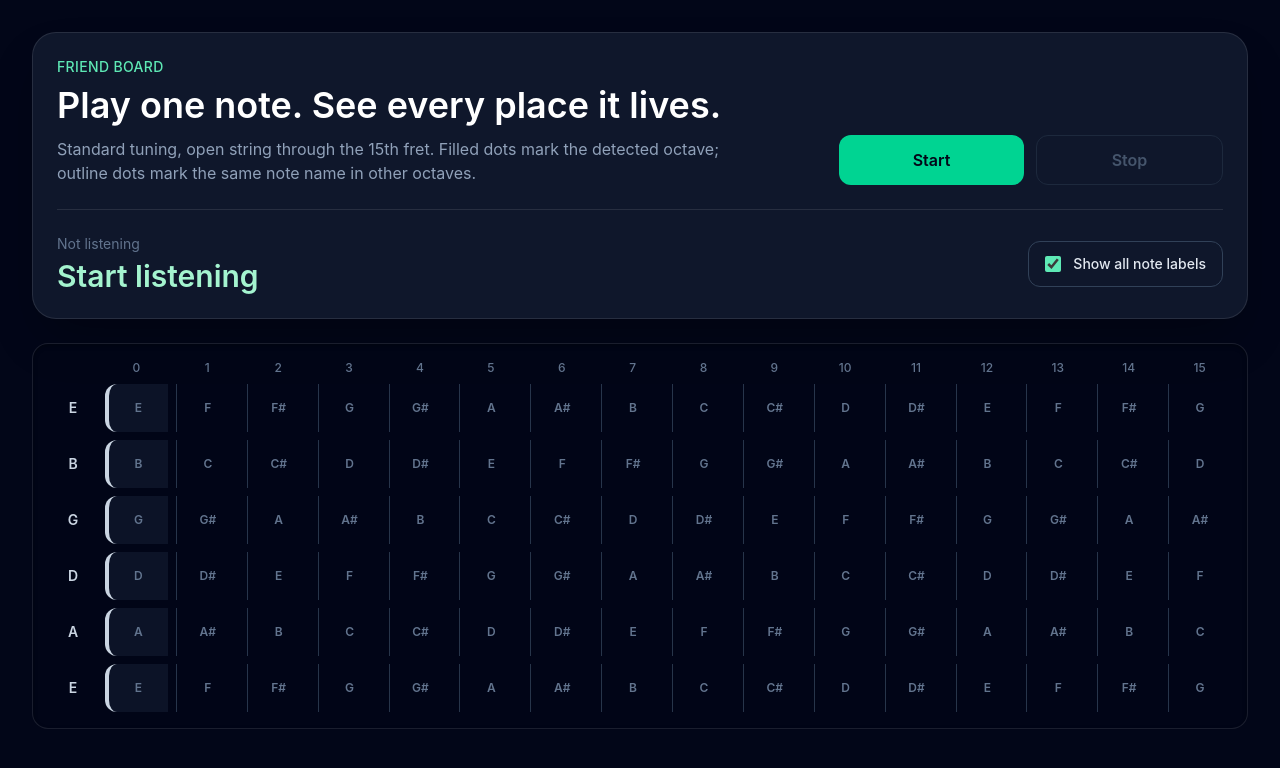
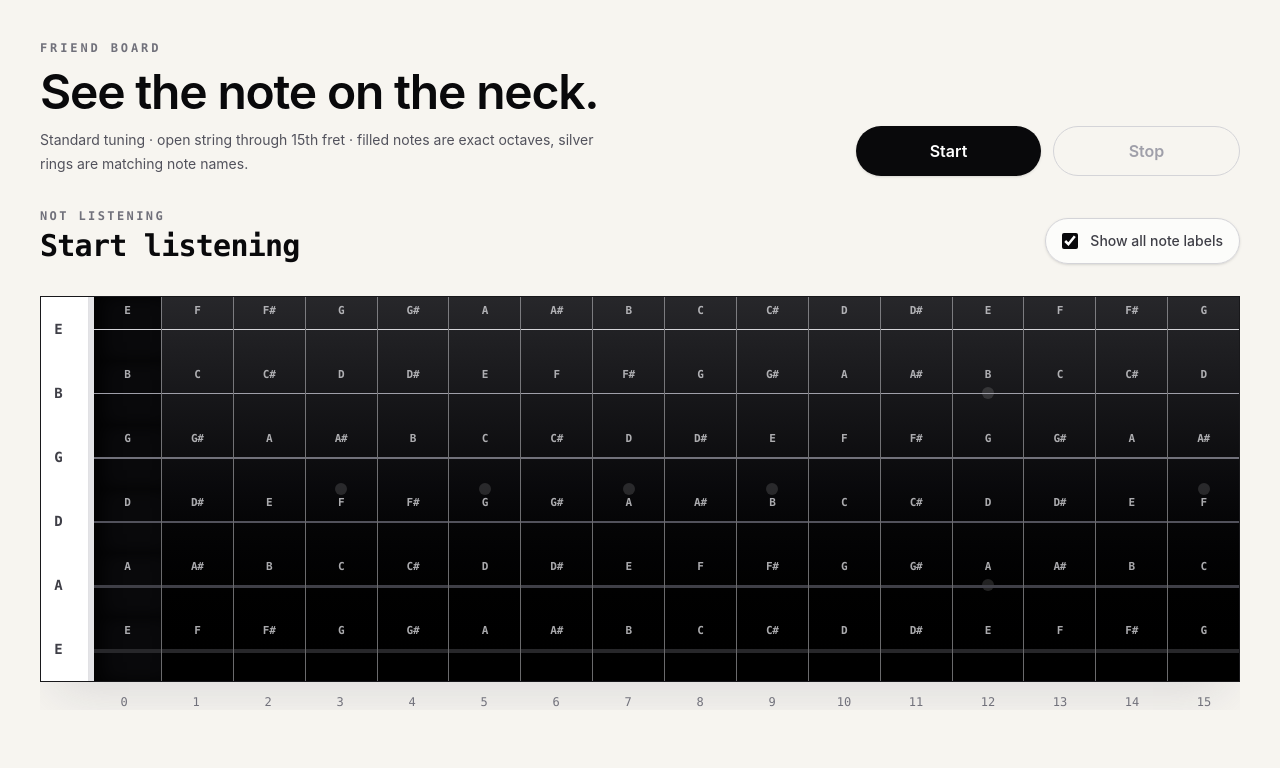
Before and after one commit to asketonim/friend-board, a Next.js app: page / in a window 1280 px wide. Shown: the top 768 px of the page. Built offline with nearby package versions, Linux system fonts and the light colour scheme.

Commit message:
feat: apply light theme styling

```diff
--- a/src/app/page.tsx
+++ b/src/app/page.tsx
@@ -31,23 +31,28 @@ export default function Home() {
         : isRecording
           ? "Play a single note to highlight the fretboard"
           : "Start listening"
+  const statusText = isStarting
+    ? "Requesting microphone access"
+    : isRecording
+      ? hasDetectedNote && activeNote === null
+        ? "No clear note"
+        : "Listening"
+      : "Not listening"
 
   return (
-    <main className="min-h-screen bg-slate-950 px-4 py-8 text-slate-100 sm:px-6 lg:px-8">
-      <section className="mx-auto flex w-full max-w-7xl flex-col gap-6">
-        <div className="rounded-3xl border border-white/10 bg-slate-900 p-6 shadow-2xl shadow-black/30">
-          <div className="flex flex-col gap-6 lg:flex-row lg:items-end lg:justify-between">
-            <div>
-              <p className="text-sm font-medium tracking-wide text-emerald-300 uppercase">
+    <main className="min-h-screen bg-[#f7f5f0] px-4 py-6 text-zinc-950 sm:px-6 sm:py-10 lg:px-10">
+      <section className="mx-auto flex w-full max-w-7xl flex-col gap-5 sm:gap-8">
+        <header className="flex flex-col gap-6 lg:flex-row lg:items-end lg:justify-between">
+          <div className="max-w-3xl">
+            <p className="font-mono text-xs font-semibold tracking-[0.24em] text-zinc-500 uppercase">
               Friend Board
             </p>
-              <h1 className="mt-2 text-3xl font-semibold text-white sm:text-4xl">
-                Play one note. See every place it lives.
+            <h1 className="mt-3 text-4xl font-semibold tracking-tight text-zinc-950 sm:text-5xl">
+              See the note on the neck.
             </h1>
-              <p className="mt-3 max-w-2xl text-sm leading-6 text-slate-400 sm:text-base">
-                Standard tuning, open string through the 15th fret. Filled dots
-                mark the detected octave; outline dots mark the same note name
-                in other octaves.
+            <p className="mt-3 max-w-xl text-sm leading-6 text-zinc-600">
+              Standard tuning · open string through 15th fret · filled notes are
+              exact octaves, silver rings are matching note names.
             </p>
           </div>
 
@@ -56,7 +61,7 @@ export default function Home() {
               type="button"
               onClick={start}
               disabled={isRecording || isStarting}
-                className="flex-1 cursor-pointer rounded-xl bg-emerald-400 px-4 py-3 font-semibold text-slate-950 transition hover:bg-emerald-300 focus-visible:outline-2 focus-visible:outline-offset-2 focus-visible:outline-emerald-300 active:scale-[0.98] disabled:cursor-not-allowed disabled:bg-slate-700 disabled:text-slate-400 disabled:active:scale-100"
+              className="flex-1 cursor-pointer rounded-full bg-zinc-950 px-5 py-3 font-semibold text-white shadow-sm transition hover:bg-zinc-800 focus-visible:outline-2 focus-visible:outline-offset-2 focus-visible:outline-zinc-950 active:scale-[0.98] disabled:cursor-not-allowed disabled:bg-zinc-300 disabled:text-zinc-500 disabled:active:scale-100"
             >
               {error === null ? "Start" : "Retry"}
             </button>
@@ -64,45 +69,38 @@ export default function Home() {
               type="button"
               onClick={stop}
               disabled={!isRecording && !isStarting}
-                className="flex-1 cursor-pointer rounded-xl border border-slate-600 px-4 py-3 font-semibold text-slate-100 transition hover:border-slate-400 hover:bg-slate-800 focus-visible:outline-2 focus-visible:outline-offset-2 focus-visible:outline-slate-300 active:scale-[0.98] disabled:cursor-not-allowed disabled:border-slate-800 disabled:text-slate-600 disabled:active:scale-100"
+              className="flex-1 cursor-pointer rounded-full border border-zinc-950 px-5 py-3 font-semibold text-zinc-950 transition hover:bg-white focus-visible:outline-2 focus-visible:outline-offset-2 focus-visible:outline-zinc-950 active:scale-[0.98] disabled:cursor-not-allowed disabled:border-zinc-300 disabled:text-zinc-400 disabled:active:scale-100"
             >
               Stop
             </button>
           </div>
-          </div>
+        </header>
 
         {error !== null ? (
-            <p className="mt-5 rounded-xl border border-red-400/30 bg-red-950/40 px-4 py-3 text-sm text-red-100">
+          <p className="rounded-2xl border border-red-200 bg-red-50 px-4 py-3 text-sm text-red-800">
             {error}
           </p>
         ) : null}
 
-          <div className="mt-6 flex flex-col gap-4 border-t border-white/10 pt-6 sm:flex-row sm:items-center sm:justify-between">
+        <div className="flex flex-col gap-4 sm:flex-row sm:items-end sm:justify-between">
           <div>
-              <p className="text-sm text-slate-500">
-                {isStarting
-                  ? "Requesting microphone access"
-                  : isRecording
-                    ? hasDetectedNote && activeNote === null
-                      ? "No clear note"
-                      : "Listening"
-                    : "Not listening"}
+            <p className="font-mono text-xs font-semibold tracking-[0.2em] text-zinc-500 uppercase">
+              {statusText}
             </p>
-              <p className="mt-1 text-3xl font-semibold text-emerald-200">
+            <p className="mt-1 font-mono text-2xl font-semibold tracking-tight text-zinc-950 sm:text-3xl">
               {noteText}
             </p>
           </div>
 
-            <label className="inline-flex cursor-pointer items-center gap-3 rounded-xl border border-slate-700 px-4 py-3 text-sm font-medium text-slate-200">
+          <label className="inline-flex w-fit cursor-pointer items-center gap-3 rounded-full border border-zinc-300 bg-white/70 px-4 py-3 text-sm font-medium text-zinc-700 shadow-sm transition hover:bg-white">
             <input
               type="checkbox"
               checked={showNoteLabels}
               onChange={(event) => setShowNoteLabels(event.target.checked)}
-                className="h-4 w-4 accent-emerald-300"
+              className="h-4 w-4 accent-zinc-950"
             />
             Show all note labels
           </label>
-          </div>
         </div>
 
         <Fretboard
--- a/src/components/Fretboard.tsx
+++ b/src/components/Fretboard.tsx
@@ -2,6 +2,22 @@ import { DetectedNote, getFretboardPositions } from "@/music/notes"
 
 const MAX_FRET = 15
 const FRETS = Array.from({ length: MAX_FRET + 1 }, (_, fret) => fret)
+const MARKER_FRETS: Record<number, true> = {
+  3: true,
+  5: true,
+  7: true,
+  9: true,
+  15: true,
+}
+
+const STRING_STYLES = [
+  { height: "1px", color: "bg-zinc-300" },
+  { height: "1px", color: "bg-zinc-400" },
+  { height: "2px", color: "bg-zinc-500" },
+  { height: "2px", color: "bg-zinc-600" },
+  { height: "3px", color: "bg-zinc-700" },
+  { height: "4px", color: "bg-zinc-800" },
+]
 
 type FretboardProps = {
   detectedNotes: DetectedNote[]
@@ -23,19 +39,19 @@ const getHighlight = (
   return null
 }
 
-const getDotClassName = (highlight: Highlight): string => {
+const getNoteClassName = (highlight: Highlight): string => {
   const baseClass =
-    "flex h-9 w-9 items-center justify-center rounded-full text-xs font-semibold transition"
+    "absolute left-1/2 top-1/2 z-20 flex h-8 min-w-8 -translate-x-1/2 -translate-y-[105%] items-center justify-center rounded-full px-1.5 font-mono text-[11px] font-semibold tracking-tight transition"
 
   if (highlight === "exact") {
-    return `${baseClass} bg-emerald-300 text-slate-950 shadow-lg shadow-emerald-500/30`
+    return `${baseClass} bg-white text-black shadow-[0_0_18px_rgba(255,255,255,0.38)]`
   }
 
   if (highlight === "related") {
-    return `${baseClass} border-2 border-emerald-300 text-emerald-100`
+    return `${baseClass} border border-zinc-200 bg-transparent text-zinc-100 shadow-[0_0_10px_rgba(255,255,255,0.16)]`
   }
 
-  return `${baseClass} text-slate-500`
+  return `${baseClass} text-zinc-300/80`
 }
 
 export const Fretboard = ({
@@ -45,33 +61,29 @@ export const Fretboard = ({
   const rows = getFretboardPositions(MAX_FRET)
 
   return (
-    <div className="overflow-x-auto rounded-2xl border border-white/10 bg-slate-950/70 p-4 shadow-inner shadow-black/30">
+    <div className="overflow-x-auto">
+      <div className="min-w-[920px]">
         <div
-        className="grid min-w-[860px] gap-2"
+          className="grid overflow-hidden border border-zinc-900 bg-gradient-to-b from-zinc-800 via-zinc-950 to-black shadow-2xl shadow-zinc-400/30"
           style={{
-          gridTemplateColumns: `3rem repeat(${MAX_FRET + 1}, minmax(2.75rem, 1fr))`,
+            gridTemplateColumns: `3rem repeat(${MAX_FRET + 1}, minmax(3rem, 1fr))`,
           }}
         >
-        <div aria-hidden="true" />
-        {FRETS.map((fret) => (
-          <div
-            key={fret}
-            className="text-center text-xs font-medium text-slate-500"
-          >
-            {fret}
-          </div>
-        ))}
+          {rows.map((positions, stringIndex) => {
+            const string = positions[0]
+            const stringStyle = STRING_STYLES[stringIndex]
 
-        {rows.map((positions) => {
-          const string = positions[0]
-
-          return positions.map((position, index) => {
+            return positions.map((position, fretIndex) => {
               const highlight = getHighlight(
                 position.midi,
                 position.pitchClass,
                 detectedNotes,
               )
-            const isStringLabel = index === 0
+              const isStringLabel = fretIndex === 0
+              const showSingleMarker =
+                stringIndex === 2 && MARKER_FRETS[position.fret] === true
+              const showDoubleMarker =
+                position.fret === 12 && (stringIndex === 1 || stringIndex === 4)
 
               return (
                 <div
@@ -79,30 +91,63 @@ export const Fretboard = ({
                   className={
                     isStringLabel
                       ? "contents"
-                    : "flex min-h-12 items-center justify-center border-l border-slate-700/80"
+                      : "relative min-h-16 border-l border-zinc-300/50"
                   }
                 >
                   {isStringLabel ? (
                     <>
-                    <div className="flex items-center justify-center text-sm font-semibold text-slate-300">
+                      <div className="flex items-center justify-center border-r border-zinc-300/70 bg-white pr-3 text-right font-mono text-sm font-semibold text-zinc-700">
                         {string.stringLabel}
                       </div>
-                    <div className="flex min-h-12 items-center justify-center rounded-l-xl border-l-4 border-slate-300 bg-slate-900/80">
-                      <span className={getDotClassName(highlight)}>
+                      <div className="relative min-h-16 border-l-[5px] border-zinc-200 bg-zinc-950 shadow-[inset_10px_0_16px_rgba(0,0,0,0.75)]">
+                        <span
+                          aria-hidden="true"
+                          className={`absolute left-0 right-0 top-1/2 z-10 ${stringStyle.color}`}
+                          style={{ height: stringStyle.height }}
+                        />
+                        <span className={getNoteClassName(highlight)}>
                           {showNoteLabels ? position.noteName : null}
                         </span>
                       </div>
                     </>
                   ) : (
-                  <span className={getDotClassName(highlight)}>
+                    <>
+                      {showSingleMarker ? (
+                        <span className="absolute left-1/2 top-full z-0 h-3 w-3 -translate-x-1/2 -translate-y-1/2 rounded-full bg-zinc-200/15" />
+                      ) : null}
+                      {showDoubleMarker ? (
+                        <span className="absolute left-1/2 top-1/2 z-0 h-3 w-3 -translate-x-1/2 -translate-y-1/2 rounded-full bg-zinc-200/15" />
+                      ) : null}
+                      <span
+                        aria-hidden="true"
+                        className={`absolute left-0 right-0 top-1/2 z-10 ${stringStyle.color}`}
+                        style={{ height: stringStyle.height }}
+                      />
+                      <span className={getNoteClassName(highlight)}>
                         {showNoteLabels ? position.noteName : null}
                       </span>
+                    </>
                   )}
                 </div>
               )
             })
           })}
         </div>
+
+        <div
+          className="mt-3 grid font-mono text-xs font-medium text-zinc-500"
+          style={{
+            gridTemplateColumns: `3rem repeat(${MAX_FRET + 1}, minmax(3rem, 1fr))`,
+          }}
+        >
+          <div aria-hidden="true" />
+          {FRETS.map((fret) => (
+            <div key={fret} className="text-center">
+              {fret}
+            </div>
+          ))}
+        </div>
+      </div>
     </div>
   )
 }
```
Also changed, not shown: 1 other file (tests, documents, lock files or other folders). Lines whose indentation alone changed are shown as unchanged.
